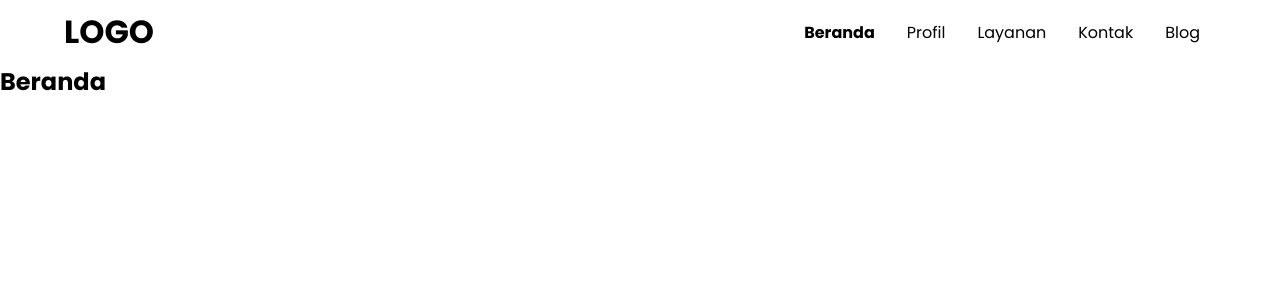
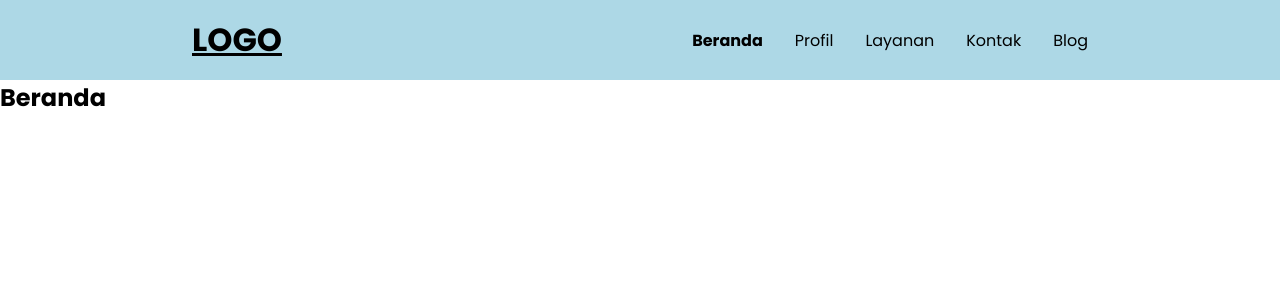
Before and after one commit to masatidhira/react-router-template, a React (Vite) app: page / in a window 1280 px wide. Shown: the top 300 px of the page. Built offline with nearby package versions, Linux system fonts and the light colour scheme.

Commit message:
Update style

```diff
--- a/src/components/Navigation/Navigation.scss
+++ b/src/components/Navigation/Navigation.scss
@@ -1,21 +1,26 @@
+$headerHeight: 5em;
+
 .header {
     width: 100%;
-    height: 4em;
+    height: $headerHeight;
     position: relative;
 
     .wrapper {
-        background-color: white;
+        background-color: lightblue;
         width: 100%;
         height: inherit;
         display: flex;
         justify-content: space-between;
         align-items: center;
-        padding: 0 4em;
+        padding: 0 15%;
         position: fixed;
+        top: 0;
+        left: 0;
+        right: 0;
         z-index: 1000;
 
         .logo {
-
+            text-decoration: underline;
         }
 
         .nav {
@@ -23,7 +28,7 @@
                 display: flex;
 
                 .nav-link {
-                    padding: 0 1em;
+                    padding-left: 2em;
 
                     a {
                       color: black;
```
Also changed, not shown: src/sassStyles/_variables.scss (+24 -0 lines).
